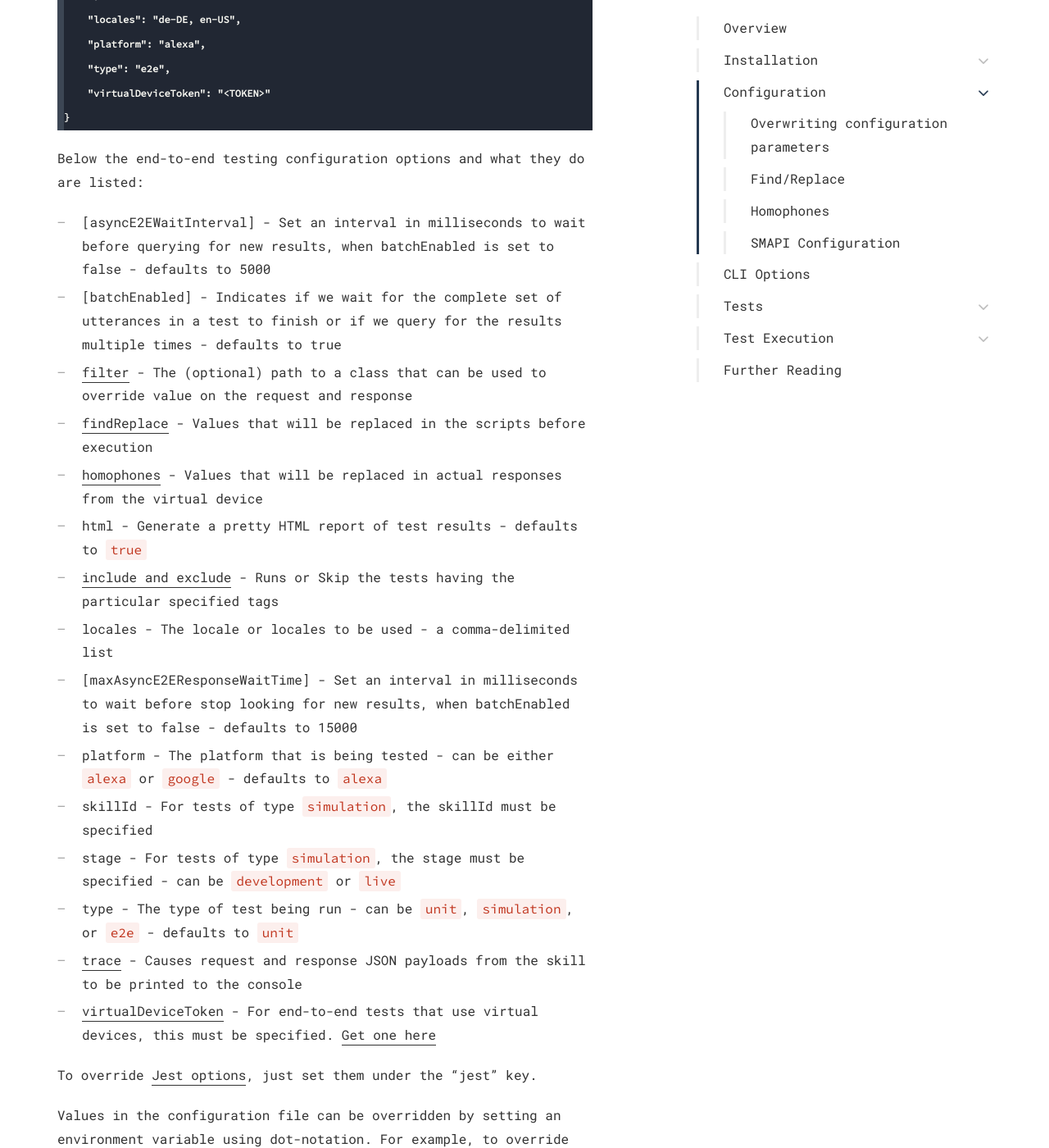
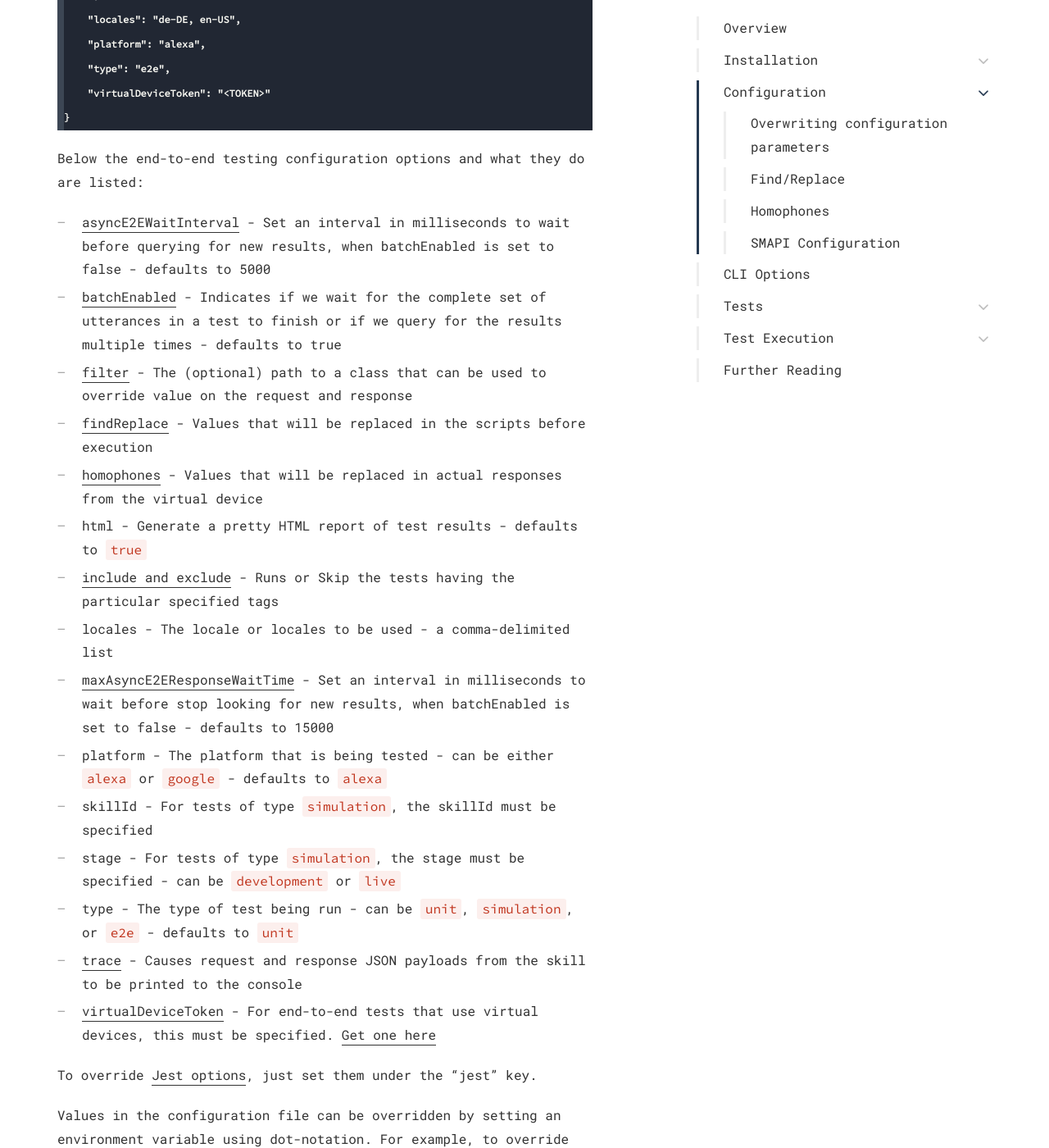
Before and after one commit to bespoken/bespoken-docs, a Jekyll site: the page built from end-to-end/guide.md, in a window 1280 px wide and 1400 px high, scrolled down 3131 px. Shown: the whole window at 82% size. Built offline with Jekyll 4.4.1, drawn with Linux system fonts in a browser that asks for light colours; nearby versions of some CDN libraries; some web fonts are replaced; comment, search, counter and statistics services are not loaded; some of the changed lines change nothing that is shown.

Commit message:
Add correct link to parameters

```diff
--- a/end-to-end/guide.md
+++ b/end-to-end/guide.md
@@ -104,15 +104,15 @@ An example `testing.json` file for end-to-end tests:
 
 Below the end-to-end testing configuration options and what they do are listed:
 
-* [asyncE2EWaitInterval] - Set an interval in milliseconds to wait before querying for new results, when batchEnabled is set to false - defaults to 5000
-* [batchEnabled] - Indicates if we wait for the complete set of utterances in a test to finish or if we query for the results multiple times - defaults to true
+* [asyncE2EWaitInterval](#batch-or-sequential-tests) - Set an interval in milliseconds to wait before querying for new results, when batchEnabled is set to false - defaults to 5000
+* [batchEnabled](#batch-or-sequential-tests) - Indicates if we wait for the complete set of utterances in a test to finish or if we query for the results multiple times - defaults to true
 * [filter](#filtering-during-test) - The (optional) path to a class that can be used to override value on the request and response
 * [findReplace](#findreplace) - Values that will be replaced in the scripts before execution
 * [homophones](#homophones) - Values that will be replaced in actual responses from the virtual device
 * html - Generate a pretty HTML report of test results - defaults to `true`
 * [include and exclude](#including-or-excluding-tests-using-tags) - Runs or Skip the tests having the particular specified tags
 * locales - The locale or locales to be used - a comma-delimited list
-* [maxAsyncE2EResponseWaitTime] - Set an interval in milliseconds to wait before stop looking for new results, when batchEnabled is set to false - defaults to 15000
+* [maxAsyncE2EResponseWaitTime](#batch-or-sequential-tests) - Set an interval in milliseconds to wait before stop looking for new results, when batchEnabled is set to false - defaults to 15000
 * platform - The platform that is being tested - can be either `alexa` or `google` - defaults to `alexa`
 * skillId - For tests of type `simulation`, the skillId must be specified
 * stage - For tests of type `simulation`, the stage must be specified - can be `development` or `live`
```
